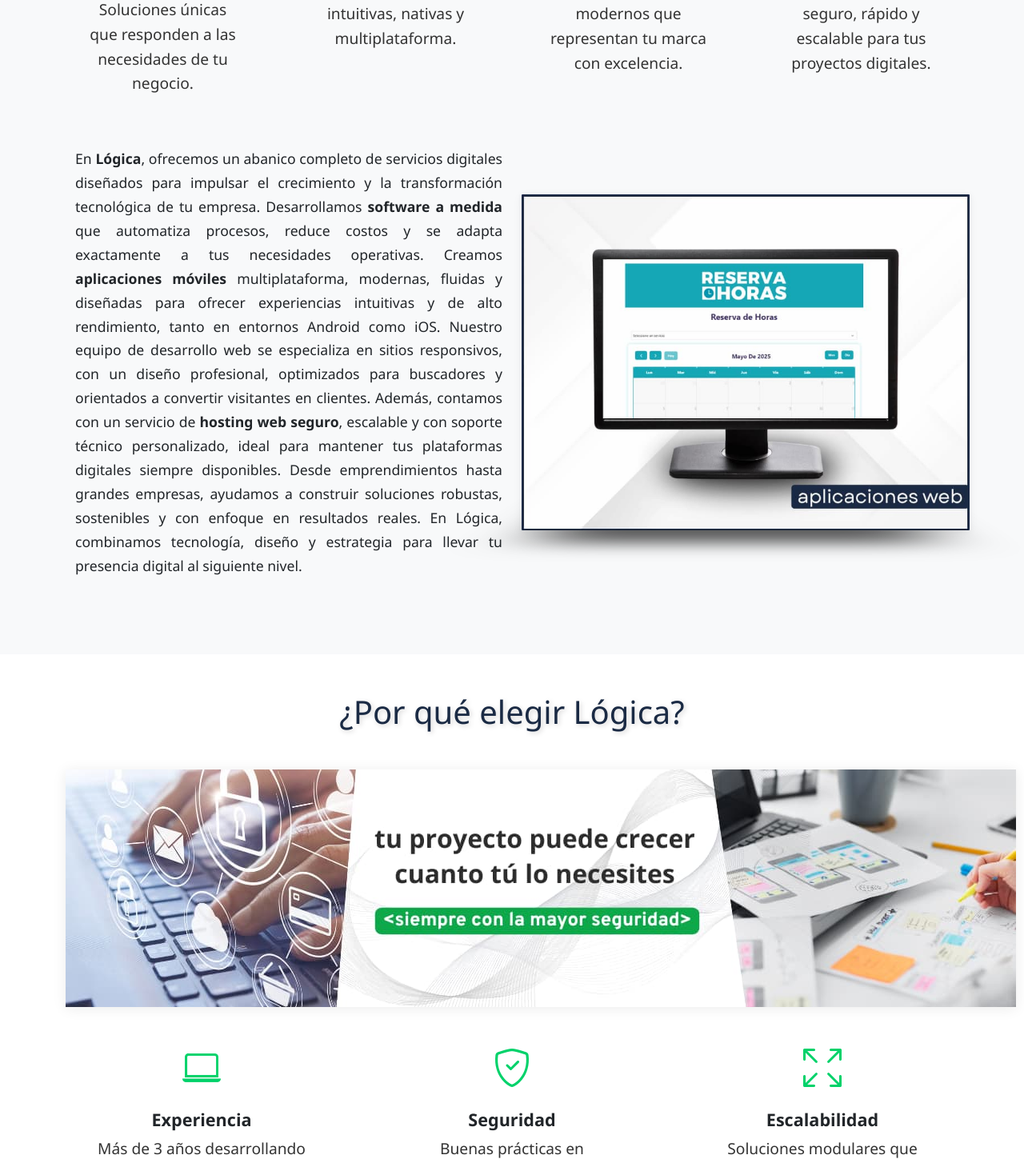
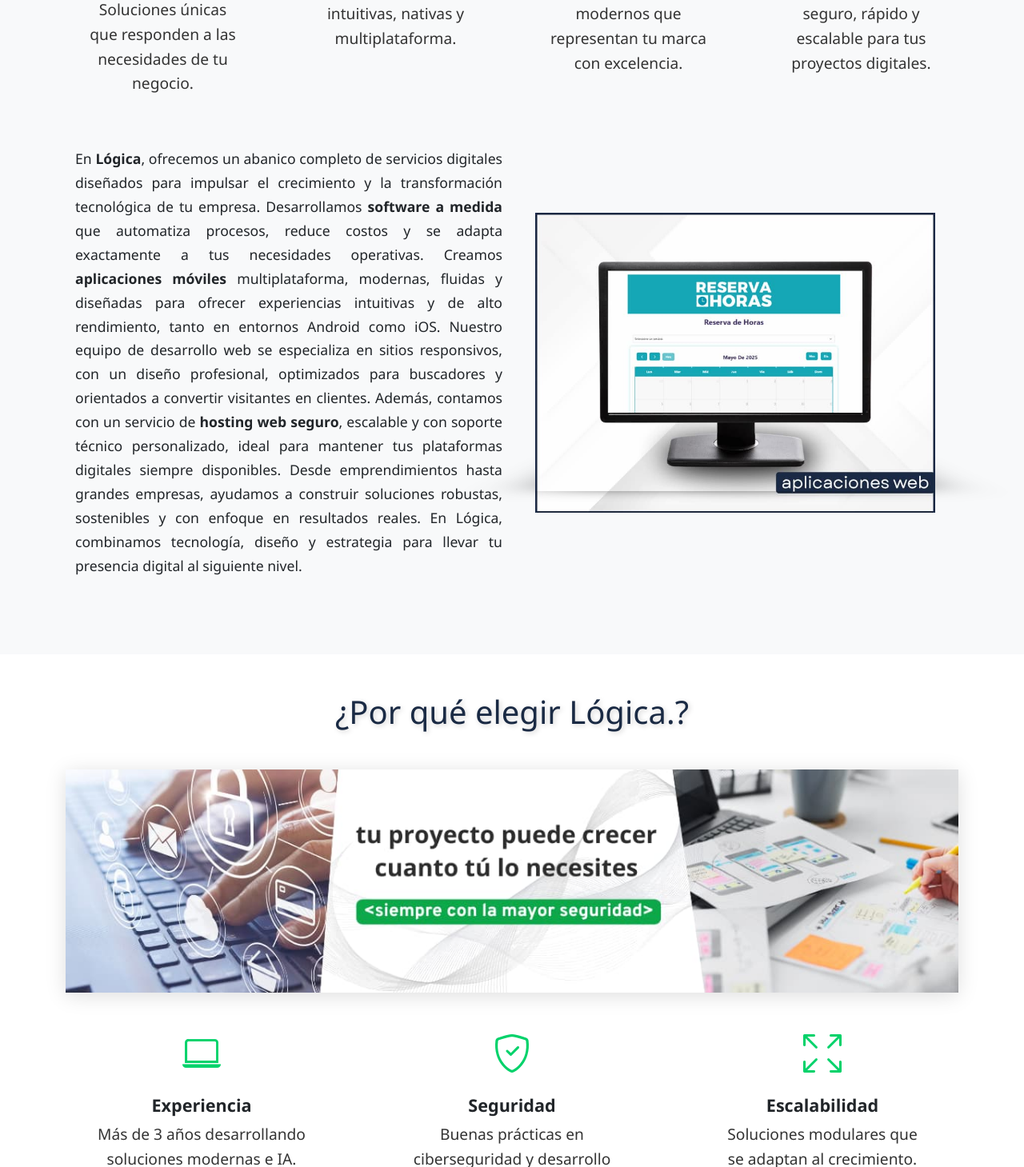
Before and after one commit to cristiangodoyangel/weblogicacl, a React (Vite) app: page / in a window 1280 px wide. Shown: the part 977-2436 px from the top of the page at 80% size. Built offline with nearby package versions, Linux system fonts and the light colour scheme.

Commit message:
se corrige swiper

```diff
--- a/src/pages/Home.jsx
+++ b/src/pages/Home.jsx
@@ -171,6 +171,13 @@
                 </div>
               </div>
               <div className="col-md-6 d-flex h-100">
+                <div className="hide-on-mobile" style={{
+  width: '100%',
+  maxWidth: '500px',
+  margin: '0 auto',
+  aspectRatio: '16/9',
+  position: 'relative'
+}}>
   <Swiper
     modules={[Autoplay, EffectCube]}
     effect="cube"
@@ -179,11 +186,23 @@
     style={{ width: '100%', height: '100%' }}
   >
     {[imagen1, imagen2, imagen3, imagen4].map((img, idx) => (
-                    <SwiperSlide key={idx}>
-                      <img src={img} alt={`Slide ${idx + 1}`} style={imgStyle} loading="lazy" />
+      <SwiperSlide key={idx} style={{ display: 'flex', justifyContent: 'center', alignItems: 'center' }}>
+        <img
+          src={img}
+          alt={`Slide ${idx + 1}`}
+          style={{
+            maxWidth: '100%',
+            width: '100%',
+            height: 'auto',
+            objectFit: 'contain',
+            display: 'block'
+          }}
+          loading="lazy"
+        />
       </SwiperSlide>
     ))}
   </Swiper>
+</div>
 
 
               </div>
@@ -195,8 +214,26 @@
       {/* ¿Por qué elegirnos? */}
       <section className="py-5 bg-white" aria-label="Ventajas de trabajar con Lógica">
         <Container>
-          <h2 className="text-center mb-5 text-logica-green">¿Por qué elegir Lógica?</h2>
-          <img src={bannerPorQueElegir} alt="Ventajas de Lógica" className="img-fluid d-block mx-auto mb-4" style={{ maxWidth: '1200px', boxShadow: '0 2px 16px rgba(0,0,0,0.08)' }} loading="lazy" />
+          <h2 className="text-center mb-5 text-logica-green">¿Por qué elegir Lógica.?</h2>
+          <style>{`
+  @media (max-width: 630px) {
+    .hide-on-mobile { display: none !important; }
+  }
+`}</style>
+<div className="hide-on-mobile" style={{ width: '100%', maxWidth: '1350px', margin: '24px auto', display: 'flex', justifyContent: 'center' }}>
+  <img
+    src={bannerPorQueElegir}
+    alt="Ventajas de Lógica"
+    style={{
+      maxWidth: '100%',
+      height: 'auto',
+      display: 'block',
+      margin: 'auto',
+      boxShadow: '0 4px 24px rgba(0,0,0,0.13)'
+    }}
+    loading="lazy"
+  />
+</div>
           <div className="row text-center g-5">
             {[
               { icon: 'laptop', title: 'Experiencia', text: 'Más de 3 años desarrollando soluciones modernas e IA.' },
```
Lines whose indentation alone changed are shown as unchanged.
